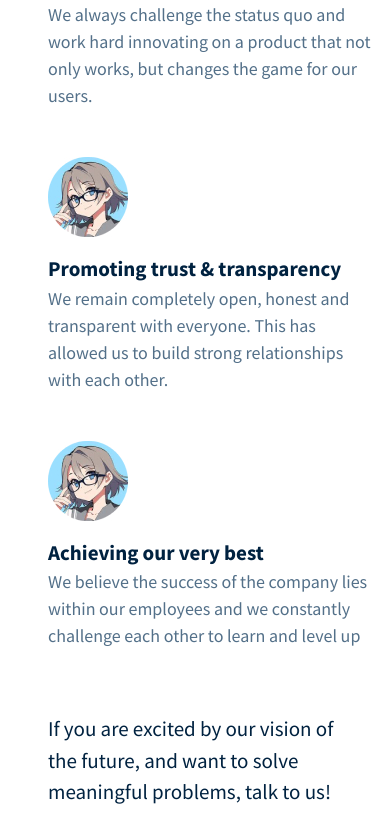
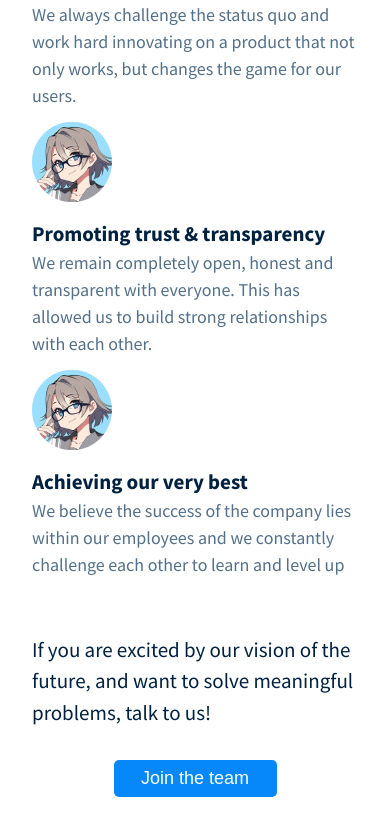
Before and after one commit to bobbyhalljr/raque-io, a React (Create React App) app: page / in a window 390 px wide. Shown: the part 1604-2442 px from the top of the page. Built offline with nearby package versions, Linux system fonts and the light colour scheme.

Commit message:
added a bunch of sections and responsive code

```diff
--- a/src/sections/mission.js
+++ b/src/sections/mission.js
@@ -52,7 +52,7 @@
     white-space: nowrap;
 
     @media(max-width: 500px){
-        width: 40%;
+        width: 50%;
     }
 `
 
@@ -76,7 +76,7 @@
     @media(max-width: 500px){
         text-align: left;
         width: 100%;
-        padding: 0 3rem;
+        padding: 0 1rem 0 2rem;
     }
 `
 
@@ -89,6 +89,7 @@
 
     @media(max-width: 500px){
         margin-top: 0;
+        padding: 0 1rem 0 2rem;
     }
 `
 
@@ -121,8 +122,9 @@
     @media(max-width: 500px){
         width: 100%;
         justify-content: flex-start;
-        margin-bottom: 3rem;
-        height: auto;
+        margin: 0 0 3rem 0;
+        padding: 0;
+        height: 200px;
     }
 
     img {
```
